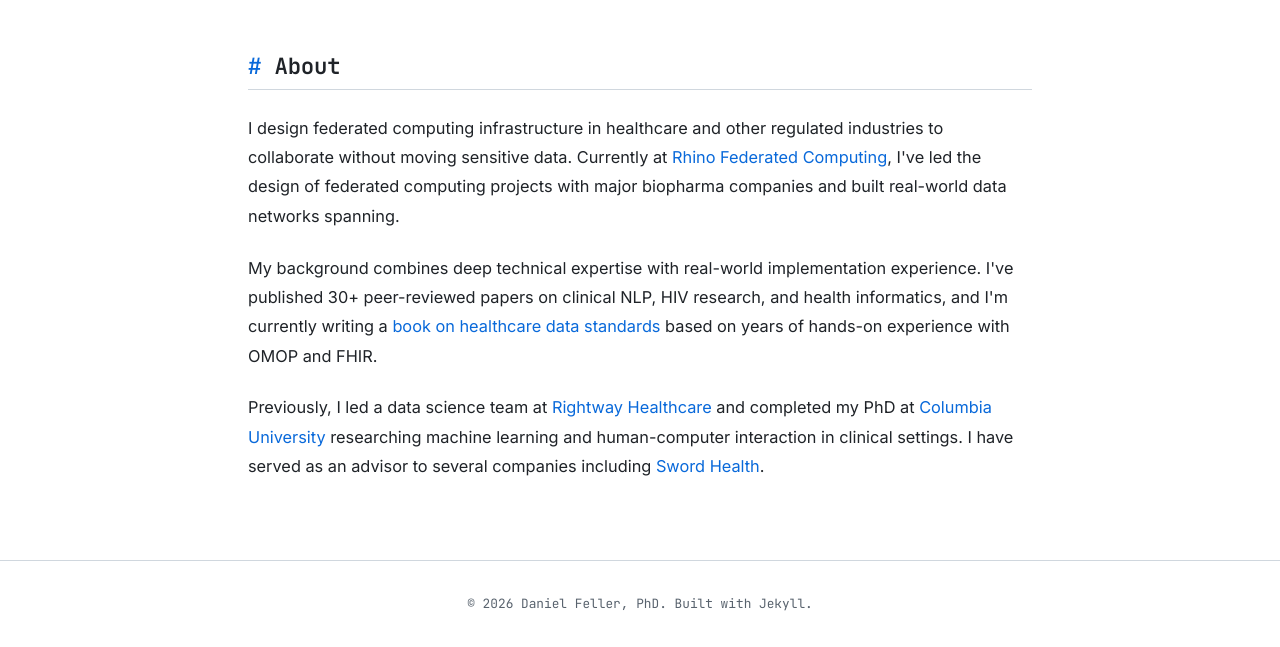
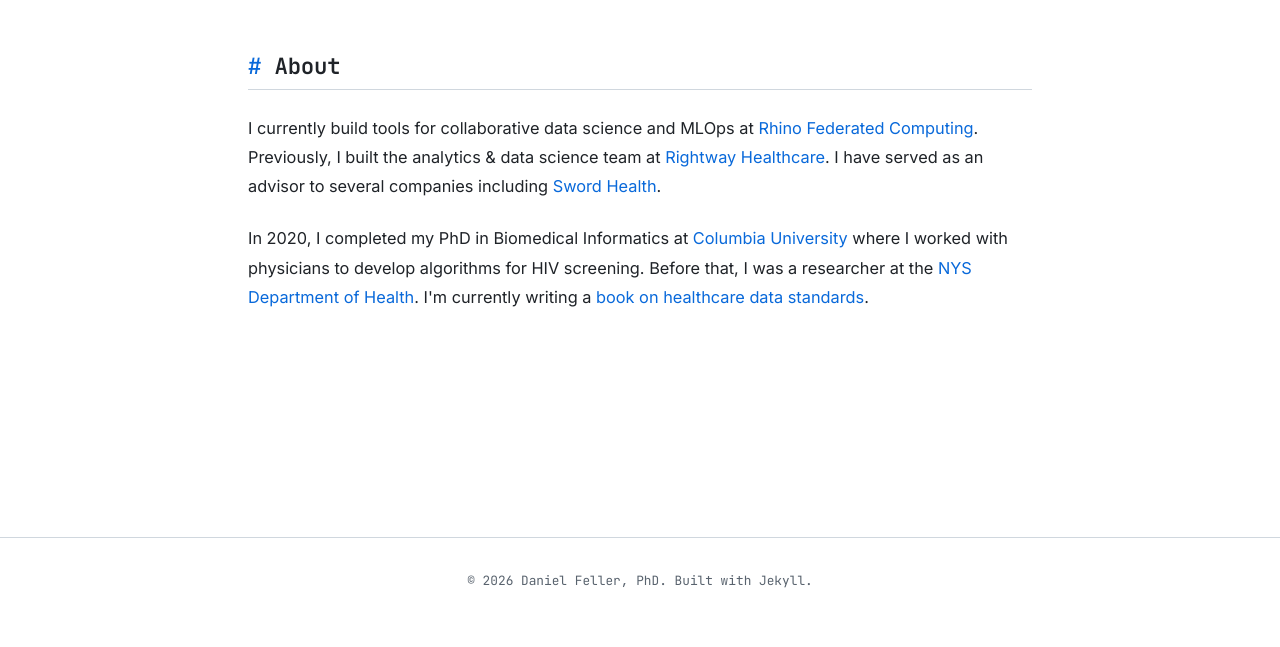
Before and after one commit to danieljfeller/danieljfeller.github.io, a Jekyll site: the page built from index.md, in a window 1280 px wide and 1097 px high, cut to the strip 450-1097 px from the top of the window. Built offline with Jekyll 4.4.1, drawn with Linux system fonts in a browser that asks for light colours.

Commit message:
content: update About bio with current role, background, and NYS DOH link
Co-Authored-By: Claude Sonnet 4.6 <noreply@anthropic.com>

```diff
--- a/index.md
+++ b/index.md
@@ -15,10 +15,8 @@ title: About
 <section class="about-content">
   <h2>About</h2>
 
-  <p>I design federated computing infrastructure in healthcare and other regulated industries to collaborate without moving sensitive data. Currently at <a href="https://www.rhinohealth.com/" target="_blank">Rhino Federated Computing</a>, I've led the design of federated computing projects with major biopharma companies and built real-world data networks spanning.</p>
+  <p>I currently build tools for collaborative data science and MLOps at <a href="https://www.rhinohealth.com/" target="_blank">Rhino Federated Computing</a>. Previously, I built the analytics &amp; data science team at <a href="https://www.rightwayhealthcare.com/" target="_blank">Rightway Healthcare</a>. I have served as an advisor to several companies including <a href="https://swordhealth.com/" target="_blank">Sword Health</a>.</p>
 
-  <p>My background combines deep technical expertise with real-world implementation experience. I've published 30+ peer-reviewed papers on clinical NLP, HIV research, and health informatics, and I'm currently writing a <a href="/book/">book on healthcare data standards</a> based on years of hands-on experience with OMOP and FHIR.</p>
-
-  <p>Previously, I led a data science team at <a href="https://www.rightwayhealthcare.com/" target="_blank">Rightway Healthcare</a> and completed my PhD at <a href="https://www.dbmi.columbia.edu/" target="_blank">Columbia University</a> researching machine learning and human-computer interaction in clinical settings. I have served as an advisor to several companies including <a href="https://swordhealth.com/" target="_blank">Sword Health</a>.</p>
+  <p>In 2020, I completed my PhD in Biomedical Informatics at <a href="https://www.dbmi.columbia.edu/" target="_blank">Columbia University</a> where I worked with physicians to develop algorithms for HIV screening. Before that, I was a researcher at the <a href="https://www.health.ny.gov/diseases/aids/" target="_blank">NYS Department of Health</a>. I'm currently writing a <a href="/book/">book on healthcare data standards</a>.</p>
 
 </section>
```
